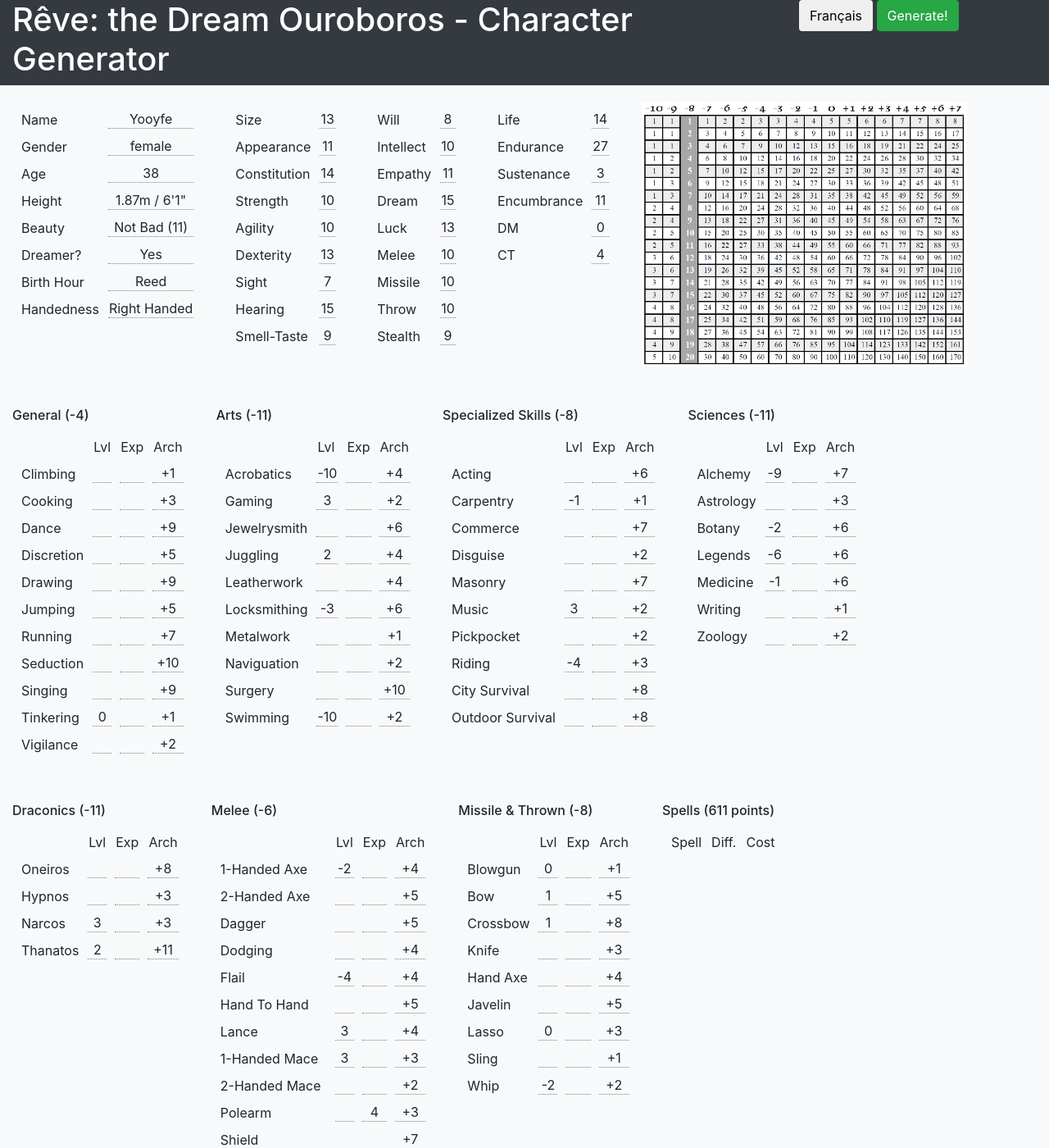
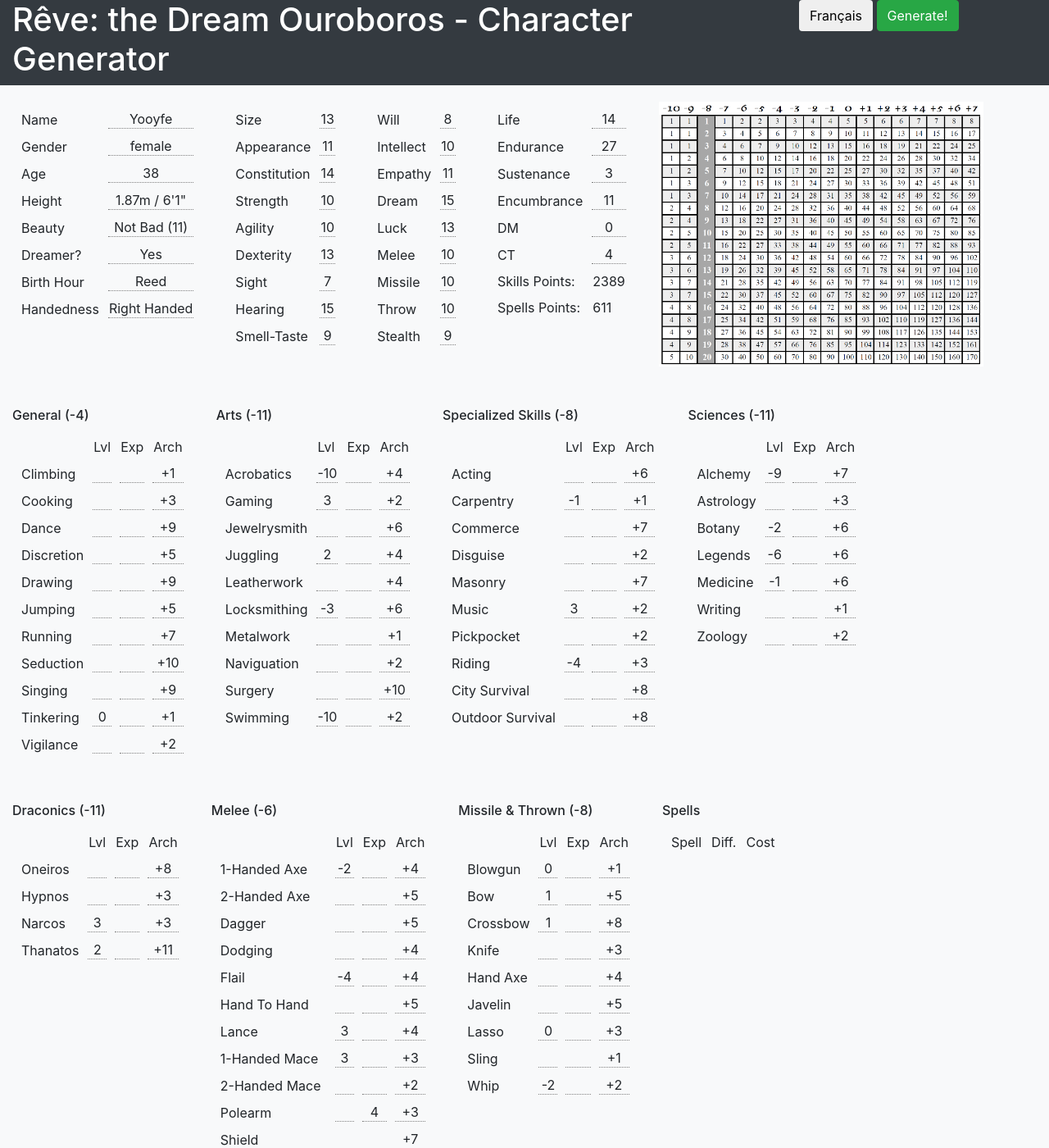
Before and after one commit to the-french-gm/Reve-the-Dream-Ouroboros, a Jekyll site: the page built from pages/index.html, in a window 1280 px wide and 1400 px high. Shown: the whole window at 82% size. Built offline with Jekyll 4.4.1, drawn with Linux system fonts in a browser that asks for light colours.

Commit message:
displaying skill points

```diff
--- a/assets/js/chargen/skills.js
+++ b/assets/js/chargen/skills.js
@@ -107,5 +107,6 @@
     });
 
     assignSkillPointsAndXP(skills_points, skills_list, is_dreamer);
-    $("#spell_points").text(spells_points);
+    $("#skills_points").text(skills_points);
+    $("#spells_points").text(spells_points);
 }
--- a/pages/index.html
+++ b/pages/index.html
@@ -165,6 +165,14 @@
                             <td class="characteristic">CT</td>
                             <td class="value" id="constitution-threshold"></td>
                         </tr>
+                        <tr>
+                            <td>Skills Points:</td>
+                            <td><span id="skills_points"></span></td>
+                        </tr>
+                        <tr>
+                            <td>Spells Points:</td>
+                            <td><span id="spells_points"></span></td>
+                        </tr>
                     </table>
                 </div>
                 <div class="col-xs-12 col-md-4">
```
Also changed, not shown: other parts of pages/index.html (+1 -1 lines).
